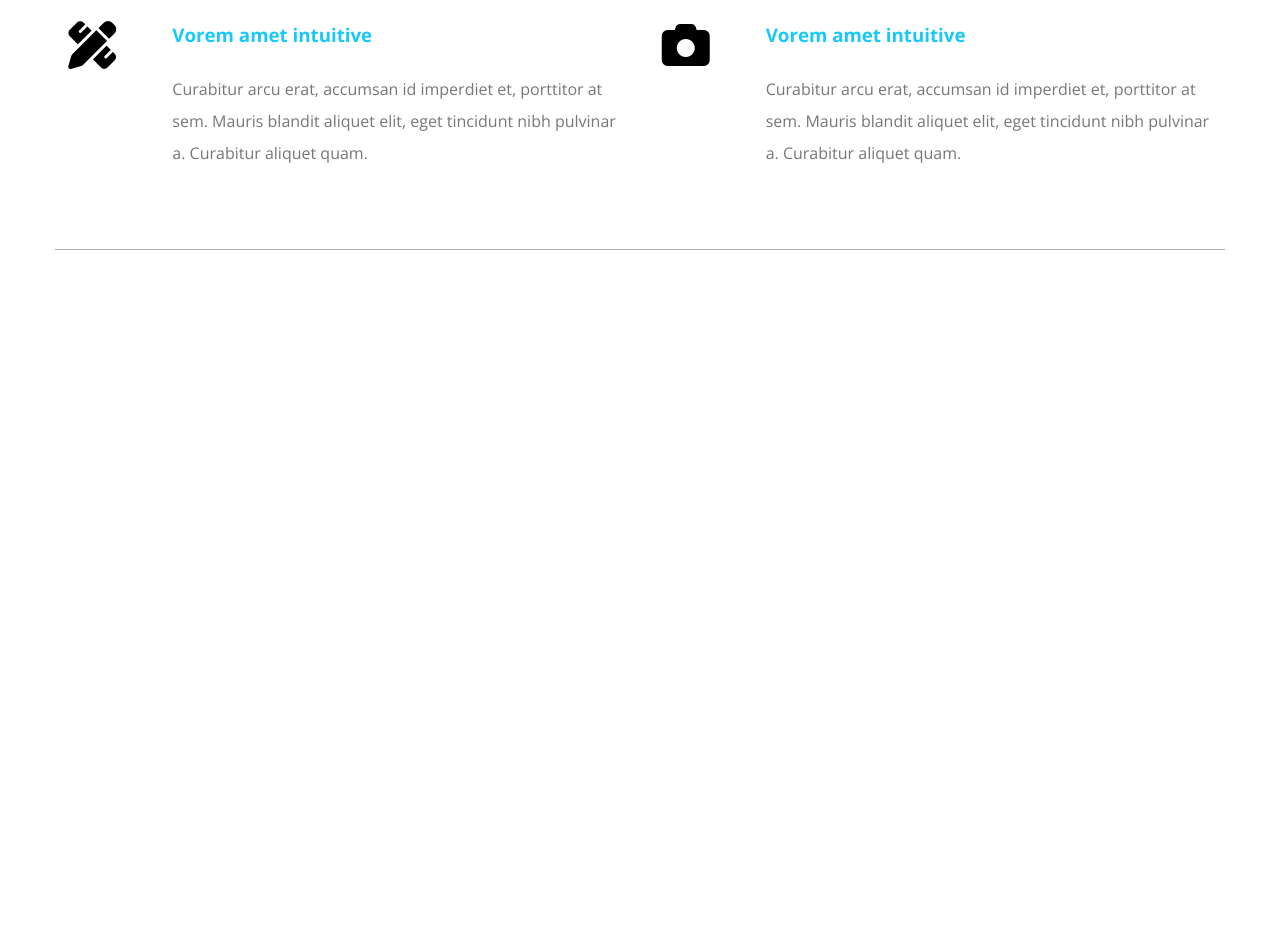
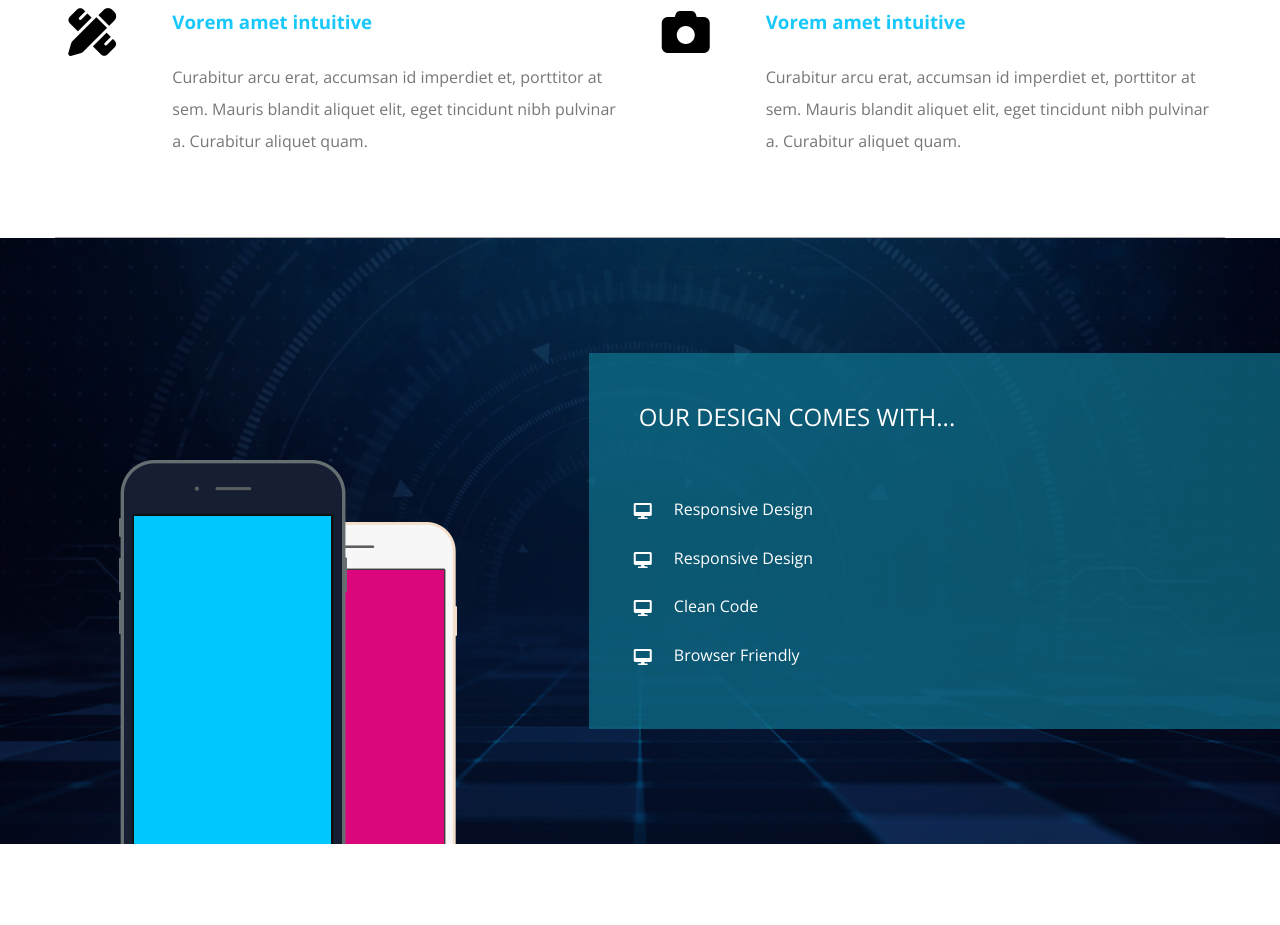
Before and after one commit to wahil09/Portfolio-Designer-web-2, a plain HTML site: page index.html in a window 1280 px wide. Shown: the part 1373-2298 px from the top of the page. Before the commit the page ends 2015 px from the top, so only its background shows below. Drawn offline with nearby package versions, Linux system fonts and the light colour scheme.

Commit message:
Ajouter le css/html de partie 'Desgin'

```diff
--- a/index.html
+++ b/index.html
@@ -99,6 +99,20 @@
                             </article>
                         </div>
                     </div>
+                    <div class="design flex-r">
+                        <div class="cadre-img flex-r">
+                            <img src="public/images/mobile.png" alt="mobile-img">
+                        </div>
+                        <div class="info-design flex-c">
+                            <h2>OUR DESIGN COMES WITH...</h2>
+                            <ul>
+                                <li>Responsive Design</li>
+                                <li>Responsive Design</li>
+                                <li>Clean Code</li>
+                                <li>Browser Friendly</li>
+                            </ul>
+                        </div>
+                    </div>
                 </section>
 
 
--- a/public/css/mQuery.css
+++ b/public/css/mQuery.css
@@ -128,6 +128,20 @@
         width: 85%;
         max-width: 100%;
     }
+
+
+    /* --- Design --- */
+    .container main .services .design {
+        padding: 100px 0
+    }
+    .container main .services .design .cadre-img {
+        display: none;
+    }
+
+    .container main .services .design .info-design {
+        width: 100%;
+    }
+
 }
 
 
--- a/public/css/style.css
+++ b/public/css/style.css
@@ -344,6 +344,68 @@ li {
     color: var(--main-color);
 }
 
+/* ---- Design-mobile ---- */
+.container main .services .design {
+    position: relative;
+    width: 100%;
+    background-image: url("../images/design-features.jpg");
+    justify-content: space-between;
+    overflow: hidden;
+    padding: 72px 0;
+}
+
+.container main .services .design::before {
+    content: '';
+    position: absolute;
+    left: 0;
+    top: 0;
+    width: 100%;
+    height: 100%;
+    background-color:rgb(0 0 0 / 60%);
+}
+
+.container main .services .design .cadre-img {
+    width: 45%;
+}
+
+
+.container main .services .design .cadre-img img {
+    transform: translateY(150px);
+    -webkit-transform: translateY(150px);
+    -moz-transform: translateY(150px);
+    -ms-transform: translateY(150px);
+    -o-transform: translateY(150px);
+}
+
+.container main .services .design .info-design {
+    background-color: var(--transparent-color);
+    color: white;
+    width: 54%;
+    align-items: flex-start;
+    padding: 50px;
+    row-gap: 55px;
+    z-index: 1;
+}
+
+.container main .services .design .info-design h2 {
+    font-weight: normal;
+}
+
+.container main .services .design .info-design ul li {
+    padding: 15px 0;
+    position: relative;
+    padding-left: 35px
+}
+
+.container main .services .design .info-design ul li::before {
+    position: absolute;
+    font-family: "Font Awesome 5 Free";
+    content: "\f108";
+    font-weight: 900;
+    top: 17px;
+    left: -5px;
+}
+
 
 
 
```
